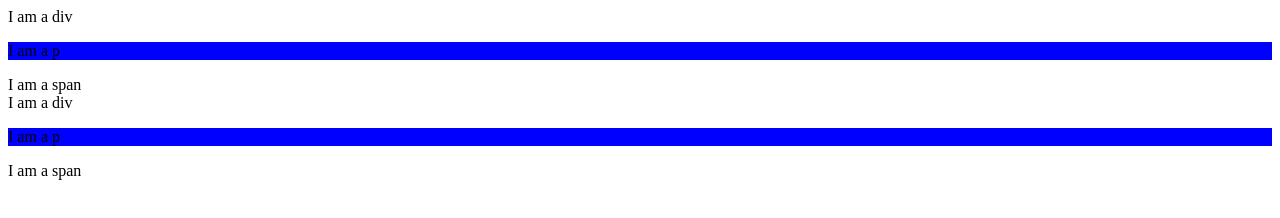
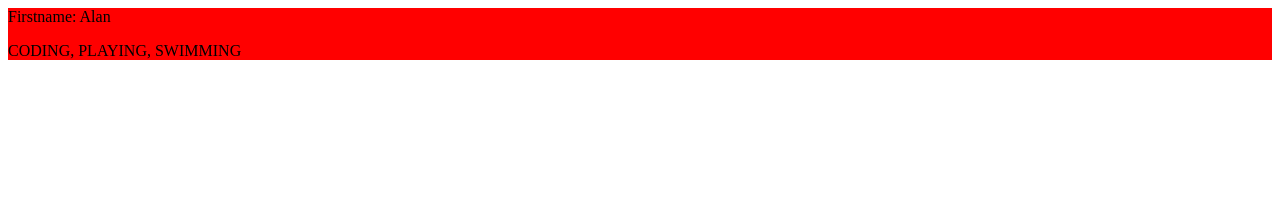
Before and after one commit to antdevelopment1/jqueryCollection, a plain HTML site: page index.html in a window 1280 px wide. Drawn offline with nearby package versions, Linux system fonts and the light colour scheme.

Commit message:
Select * parents within the user div and gets all parent containers above hobbies until it reaches thew classname parent

```diff
--- a/index.html
+++ b/index.html
@@ -14,15 +14,12 @@
 </head>
 <body>
     <div class="parent">
-
-        <div>I am a div</div>
-        <p class="par">I am a p</p>
-        <span>I am a span</span>
-
-        <div id="text">I am a div</div>
-        <p>I am a p</p>
-        <span>I am a span</span>
-
+        <div class="user">
+            <div>Firstname: Alan</div>
+            <div class="hobbies">
+                <p>CODING, PLAYING, SWIMMING</p>
+            </div>
+        </div>
     </div>
 
 </body>
--- a/scripts/scripts.js
+++ b/scripts/scripts.js
@@ -1,5 +1,10 @@
 $(document).ready(function() {
 
-   console.log( $('.parent').find("p").css("background", "blue"));
+
+
+
+$('.hobbies').parents('.parent').css("background", "yellow");
+$('.user').parent().css("background", "red");
+
 
 });
```
